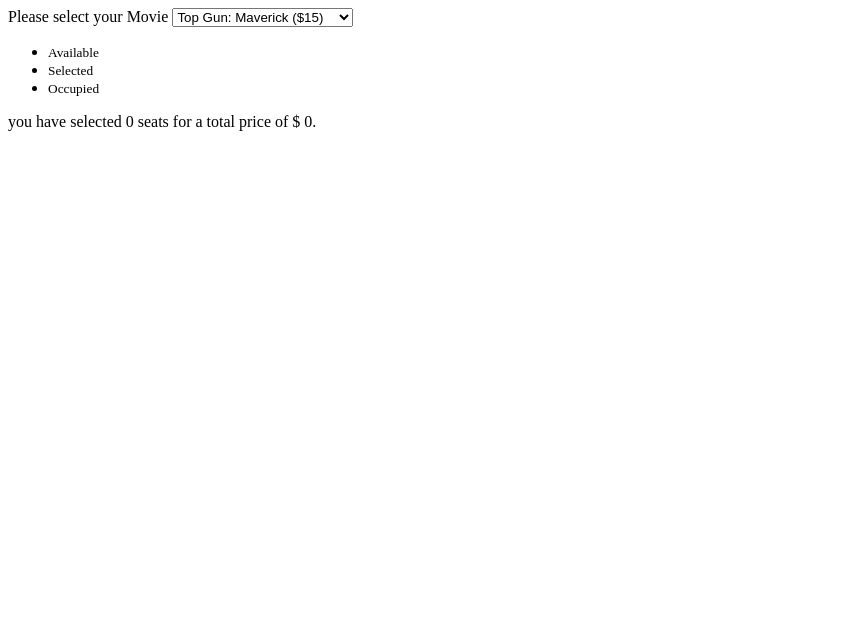
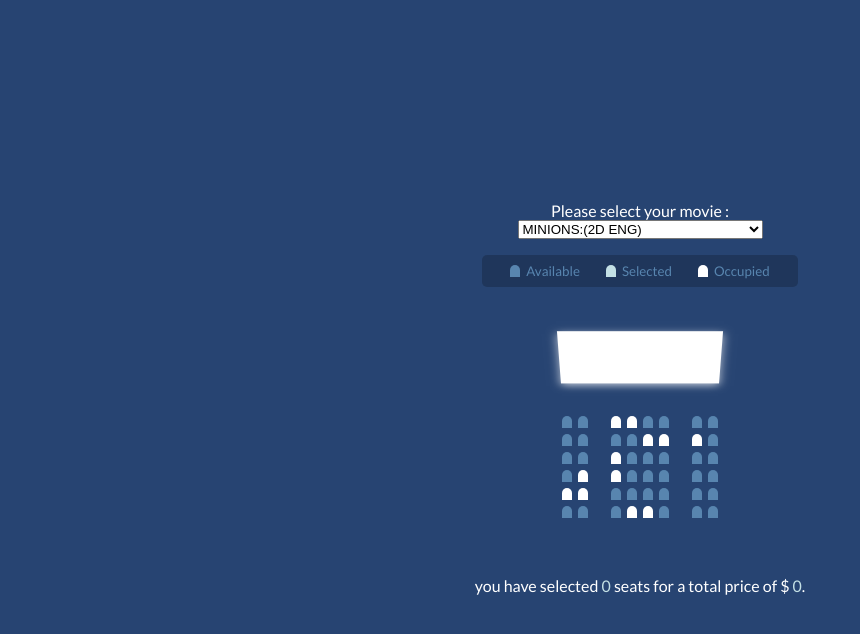
Before and after one commit to armash-khan97/Projects-, a plain HTML site: page project 2/index.html in a window 1280 px wide. Shown: the whole page, without its empty margins (0-860 px from the left). Drawn offline with Linux system fonts and the light colour scheme.

Commit message:
Project 2
Completed  HTML & CSS for Project 2

```diff
--- a/project 2/index.html
+++ b/project 2/index.html
@@ -10,18 +10,17 @@
 </head>
 
 <body>
-    <div class="main-container">
-        <label>Please select your Movie</label>
+        <label for="movie">Please select your movie :</label>
         <select id="movie">
-            <option value="15">Top Gun: Maverick ($15)</option>
-            <option value="20">No Time To Die ($20)</option>
-            <option value="10">The Lino King ($10)</option>
-            <option value="12">Mission Impossible 5 ($12)</option>
-            <option value="15">Jumanji ($15)</option>
+            <option value="10">MINIONS:(2D ENG)</option>
+            <option value="15">QUAID-E-AZAM ZINDABAD</option>
+            <option value="20">TOP GUN:MAVERICK (ENG)</option>
+            <option value="12">BULLET TRAIN (ENG)</option>
+            <option value="15">SPIDER-MAN:EXTENDED (2D ENG)</option>
         </select>
     </div>
 
-    <ul class="Legend">
+    <ul class="showcase">
         <li>
             <div class="seat"></div>
             <small>Available</small>
--- a/project 2/style.css
+++ b/project 2/style.css
@@ -0,0 +1,116 @@
+@import url('https://fonts.googleapis.com/css2?family=Lato&display=swap');
+
+* {
+    box-sizing: border-box;
+}
+
+body {
+    background-color: #274472;
+    color: #FFFF;
+    display: flex;
+    flex-direction: column;
+    align-items: center;
+    justify-content: center;
+    height: 100vh;
+    margin: 0;
+    font-family: 'Lato', sans-serif;
+}
+
+.movie-container {
+    margin: 5px 0;
+}
+
+.movie-container select {
+    background-color: #FFFF;
+    border: 0;
+    border-radius: 5px;
+    margin-left: 10px;
+    padding: 5px 15px 5px 15px;
+    appearance: none;
+    -moz-appearance: none;
+    -webkit-appearance: none;
+    font-size: 14px;
+}
+
+.seat {
+    background-color: #5885AF;
+    height: 12px;
+    width: 10px;
+    margin: 3px;
+    border-top-left-radius: 5px;
+    border-top-right-radius: 5px;
+}
+
+.seat.selected {
+    background-color: #C3E0E5;
+}
+
+.seat.occupied {
+    background-color: #ffff;
+}
+
+.seat:nth-of-type(2) {
+    margin-right: 20px;
+}
+
+.seat:nth-last-of-type(2) {
+    margin-left: 20px;
+}
+
+.seat:not(.occupied):hover {
+    cursor: pointer;
+    transform: scale(1.25);
+}
+
+.showcase .seat:not(.occupied):hover {
+    cursor: default;
+    transform: scale(1);
+}
+
+.showcase {
+    background-color: rgba(0, 0, 0, 0.2);
+    padding: 5px 15px;
+    border-radius: 5px;
+    list-style-type: none;
+    display: flex;
+    justify-content: space-between;
+    color: #5885AF;
+}
+
+.showcase li {
+    display: flex;
+    align-items: center;
+    justify-content: center;
+    margin: 0 10px;
+}
+
+.showcase li small {
+    margin: 3px;
+
+}
+
+.row {
+    display: flex;
+}
+
+.screen {
+    background-color: #FFFF;
+    height: 70px;
+    width: 100%;
+    margin: 20px 0;
+    transform: rotateX(-45deg);
+    box-shadow: 0 3px 10px rgba(255, 2555, 255, 0.7);
+}
+
+.container {
+    perspective: 1000px;
+    margin-bottom: 50px;
+}
+
+p.text {
+    margin: 5px 0;
+}
+
+p.text span {
+    color: #C3E0E5;
+}
```
